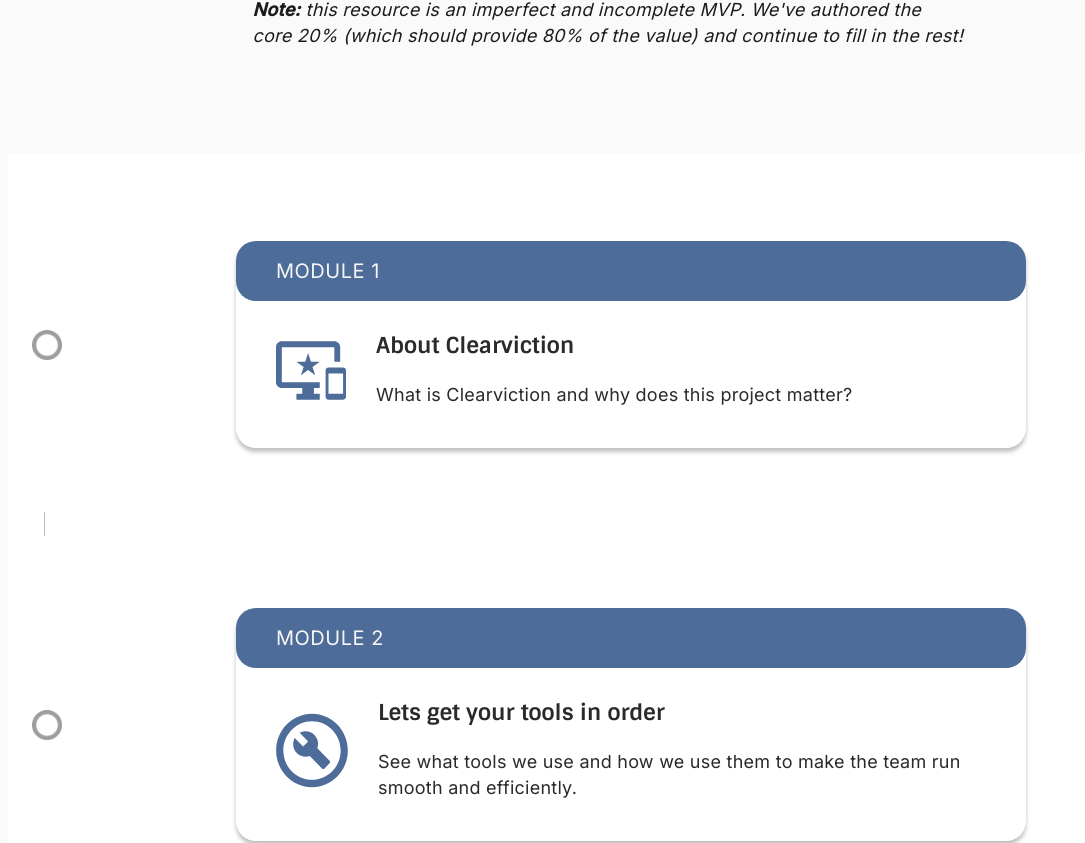
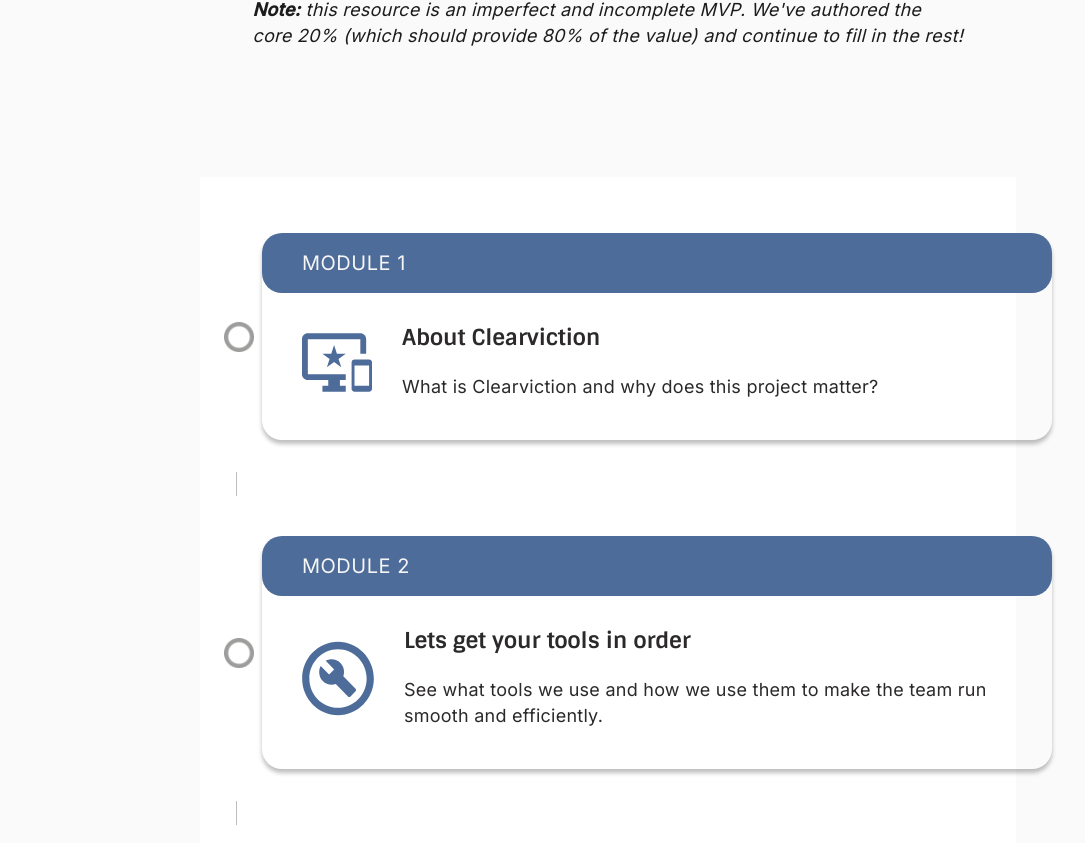
Before and after one commit to openseattle/clearviction-v1, a React (Create React App) app: page /onboarding in a window 1280 px wide. Shown: the part 930-1773 px from the top of the page, without its empty margins (32-1117 px from the left). Built offline with nearby package versions, Linux system fonts and the light colour scheme.

Commit message:
still toying with Stepper, /onboarding

```diff
--- a/src/Components/Onboarding/ModuleStepper.jsx
+++ b/src/Components/Onboarding/ModuleStepper.jsx
@@ -1,12 +1,16 @@
-
+import { useState } from 'react';
 // components
 import ModuleCard from './ModuleCard';
 import Stepper from '@material-ui/core/Stepper';
 import Step from '@material-ui/core/Step';
+import StepContent from '@material-ui/core/StepContent';
+import StepIcon from '@material-ui/core/StepIcon';
 
 // icons
 import circleCheck from '../../Assets/Onboarding/circleCheck.png';
 import openCircle from '../../Assets/Onboarding/openCircle.png';
+import { Collapse, StepLabel } from '@material-ui/core';
+import { ExpandMore } from '@material-ui/icons';
 
 const modules = [{
     link: "/onboarding-mod1",
@@ -36,21 +40,26 @@ const modules = [{
 const styles = {
     img: {
         height: '30px',
-        alignSelf: 'center'
+        alignSelf: 'center',
     }
 }
 
 export default function VerticalLinearStepper() {
+    const [activeStep, setActiveStep] = useState(0);
 
     return (
-        <Stepper orientation="vertical">
+        <Stepper orientation="vertical" activeStep={activeStep}>
             {modules.map((module, index) => (
-                <Step key={index} style={{ display: "flex" }}>
-                    {localStorage.getItem(module.link) ?
-                        <img src={circleCheck} style={styles.img} alt="" />
-                        : <img src={openCircle} style={styles.img} alt="" />
-                    }
-                    <ModuleCard module={module} />
+                <Step key={index} active={true} expanded={true}>
+                    <StepLabel icon=
+                        {localStorage.getItem(module.link) ?
+                            <img src={circleCheck} style={styles.img} alt="" />
+                            : <img src={openCircle} style={styles.img} alt="" />
+                        }
+                    >
+                        <ModuleCard module={module} />
+                        {/* <StepContent children={} TransitionProps={{ in: true }} /> */}
+                    </StepLabel>
                 </Step>
             ))}
         </Stepper>
--- a/src/Pages/Onboarding/OnboardingHome.jsx
+++ b/src/Pages/Onboarding/OnboardingHome.jsx
@@ -74,7 +74,7 @@ function OnboardingHome() {
                     <ModuleCard module={module4} />
                 </div> */}
             </div>
-            <div className={classes.cardBody} >
+            <div className={classes.stepper} >
                 <ModuleStepper />
             </div>
         </div>
--- a/src/Styles/Onboarding/useHomeStyles.js
+++ b/src/Styles/Onboarding/useHomeStyles.js
@@ -7,9 +7,9 @@ export const useHomeStyles = makeStyles((theme) => ({
     width: "791px",
     color: "#1d1c1c",
     [theme.breakpoints.down("sm")]: {
-        width: "80%",
-        padding: theme.spacing(1),
-      }
+      width: "80%",
+      padding: theme.spacing(1),
+    }
   },
   bodyPara: {
     marginBottom: theme.spacing(3),
@@ -24,4 +24,14 @@ export const useHomeStyles = makeStyles((theme) => ({
     paddingTop: theme.spacing(2),
     color: "#2b2929",
   },
+  stepper: {
+    padding: theme.spacing(5),
+    margin: theme.spacing(3, "auto"),
+    width: "70%",
+    color: "#1d1c1c",
+    [theme.breakpoints.down("sm")]: {
+      width: "80%",
+      padding: theme.spacing(1),
+    }
+  },
 }));
--- a/src/Styles/Onboarding/useModuleCardStyles.js
+++ b/src/Styles/Onboarding/useModuleCardStyles.js
@@ -4,7 +4,7 @@ export const useModuleCardStyles = makeStyles((theme) => ({
   moduleCard: {
     boxShadow: "0px 4px 4px rgba(0, 0, 0, 0.25)",
     borderRadius: "20px",
-    margin: theme.spacing(8, "auto"),
+    margin: theme.spacing(4, "auto"),
     width: "790px",
     [theme.breakpoints.down("sm")]: {
       width: "80%",
```
